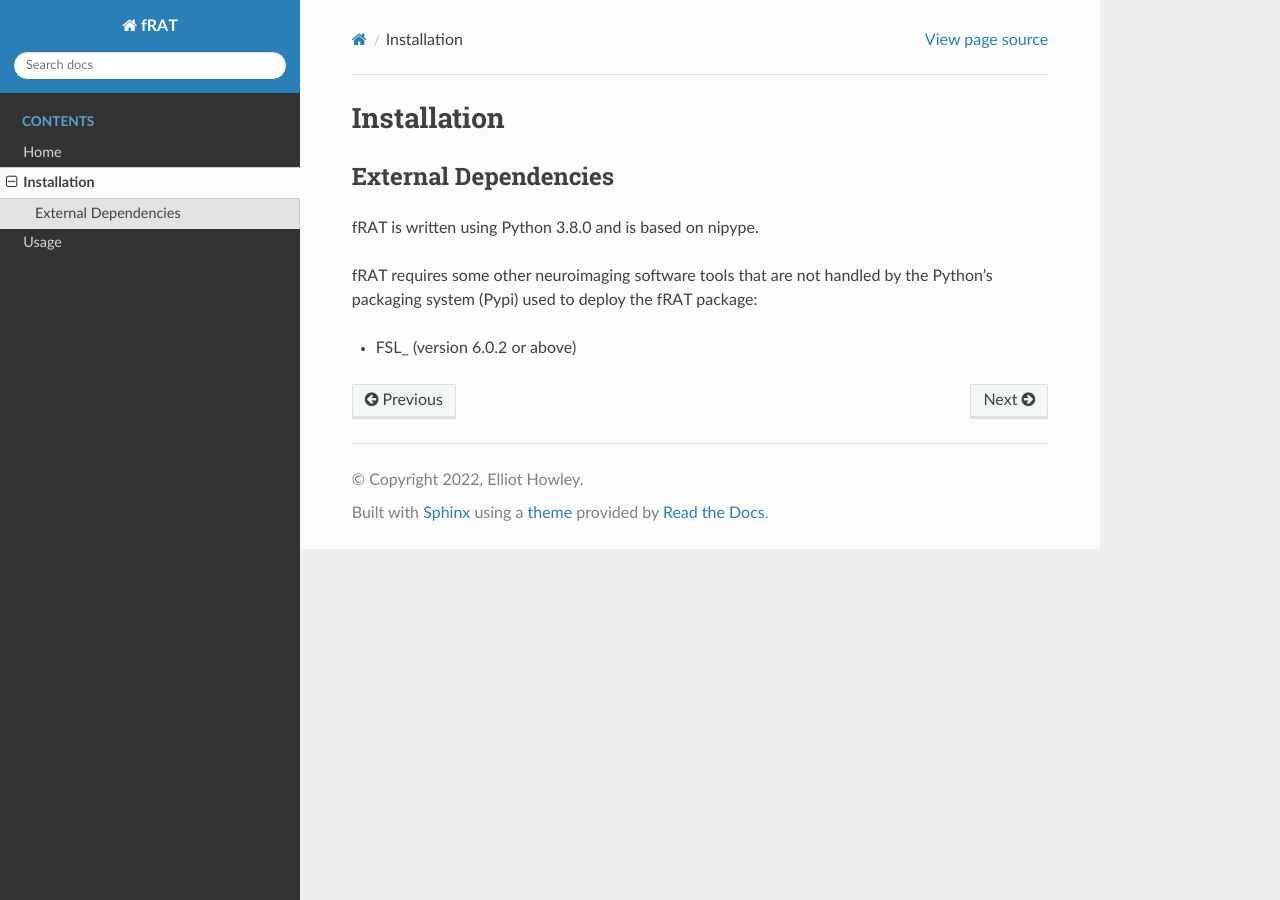
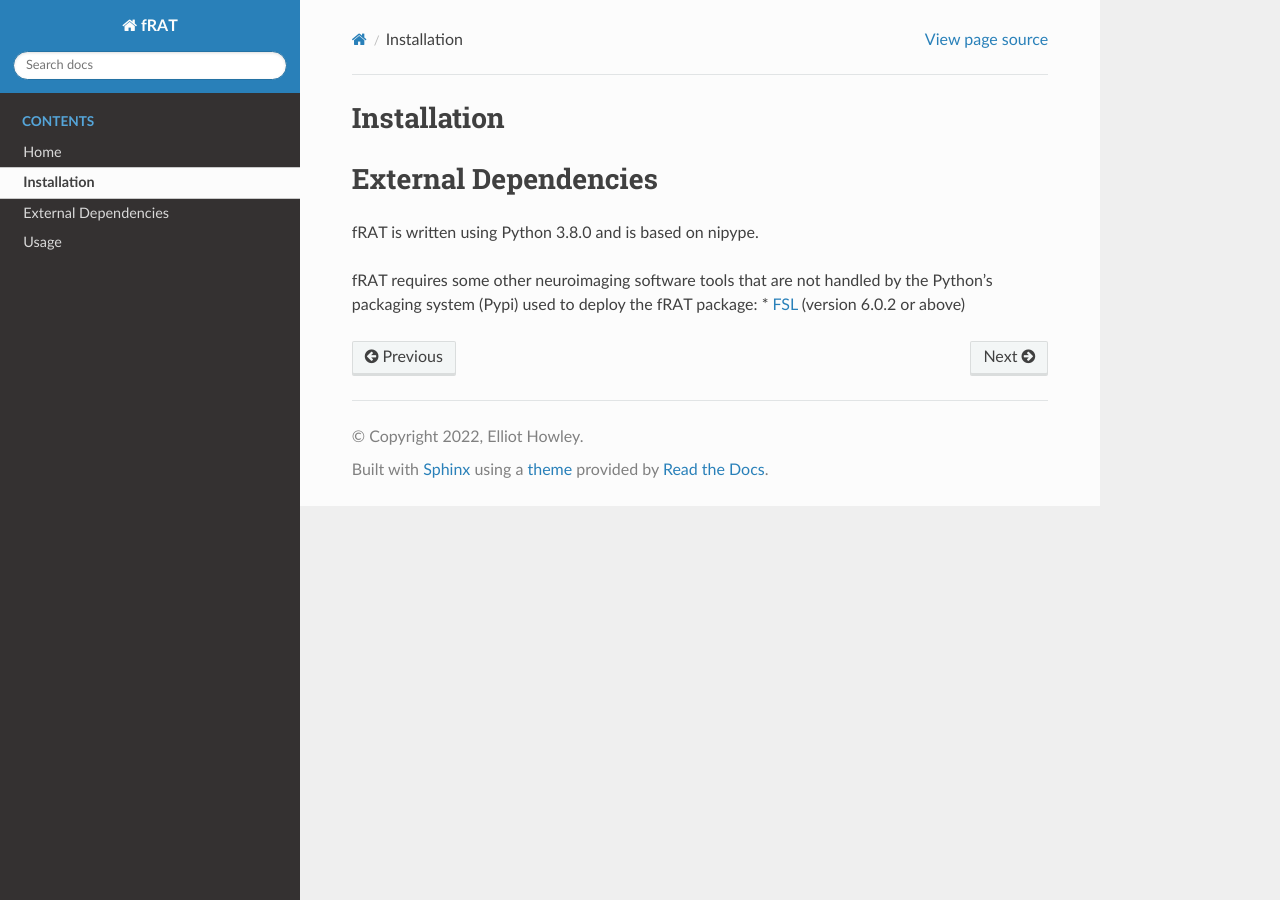
Before and after one commit to elliohow/fMRI_ROI_Analysis_Tool, a Sphinx documentation site: the page built from docs/installation.rst, in a window 1280 px wide. Built offline with Sphinx 7.4.7 and the Read the Docs theme 2.0.0, drawn with Linux system fonts in a browser that asks for light colours.

````diff
--- a/docs/conf.py
+++ b/docs/conf.py
@@ -25,7 +25,6 @@ author = 'Elliot Howley'
 # https://www.sphinx-doc.org/en/master/usage/configuration.html#general-configuration
 
 extensions = [
-    "myst_parser",
     "sphinx.ext.duration",
     "sphinx.ext.doctest",
     "sphinx.ext.autodoc",
--- a/docs/installation.md
+++ b/docs/installation.rst
@@ -1,10 +1,12 @@
-```{eval-rst}
 .. include:: links.rst
-```
 
-# Installation
+============
+Installation
+============
 
-## External Dependencies
+=====================
+External Dependencies
+=====================
 
 fRAT is written using Python 3.8.0 and is based on nipype.
 
--- a/docs/requirements.txt
+++ b/docs/requirements.txt
@@ -1,3 +1,2 @@
-myst-parser==0.18.0
 Sphinx>=5,<6
 sphinx_rtd_theme
--- a/docs/usage.md
+++ b/docs/usage.rst
@@ -1,4 +1,7 @@
-# Usage
+=====
+Usage
+=====
+
 Lorem ipsum dolor sit amet, consectetur adipiscing elit, sed do eiusmod tempor incididunt ut labore et dolore magna aliqua. Metus dictum at tempor commodo ullamcorper a. Platea dictumst quisque sagittis purus sit amet. Vulputate mi sit amet mauris commodo. Tempus quam pellentesque nec nam. Amet tellus cras adipiscing enim eu turpis egestas pretium aenean. Purus non enim praesent elementum facilisis leo vel fringilla. Arcu vitae elementum curabitur vitae nunc sed velit. Est lorem ipsum dolor sit amet consectetur adipiscing. Tristique risus nec feugiat in fermentum posuere urna nec tincidunt. Tincidunt ornare massa eget egestas purus viverra accumsan. Platea dictumst quisque sagittis purus sit amet volutpat. Enim nulla aliquet porttitor lacus luctus accumsan tortor. Pellentesque elit eget gravida cum. Quis lectus nulla at volutpat diam ut venenatis tellus. Diam vulputate ut pharetra sit amet aliquam id. Fermentum et sollicitudin ac orci phasellus egestas tellus rutrum tellus. Amet nisl suscipit adipiscing bibendum est ultricies integer quis auctor. Gravida cum sociis natoque penatibus et magnis dis.
 
 Blandit libero volutpat sed cras ornare. Augue ut lectus arcu bibendum at. Vel fringilla est ullamcorper eget nulla facilisi etiam dignissim. Ornare arcu odio ut sem nulla pharetra. Imperdiet nulla malesuada pellentesque elit eget gravida cum sociis natoque. Pharetra convallis posuere morbi leo urna molestie at elementum eu. Arcu non odio euismod lacinia at. Quis eleifend quam adipiscing vitae proin sagittis nisl. Vulputate eu scelerisque felis imperdiet proin fermentum leo. Quis varius quam quisque id diam vel quam elementum. Non enim praesent elementum facilisis leo. Malesuada fames ac turpis egestas integer eget aliquet nibh praesent. Lobortis mattis aliquam faucibus purus in massa tempor. Integer feugiat scelerisque varius morbi enim nunc faucibus a. Dictumst vestibulum rhoncus est pellentesque. Feugiat scelerisque varius morbi enim nunc. Pretium nibh ipsum consequat nisl vel pretium.
````
Also changed, not shown: docs/index.md (deleted, +0 -17 lines), docs/index.rst (added, +20 -0 lines), docs/configuration_files.rst (renamed from docs/configuration_files.md).
